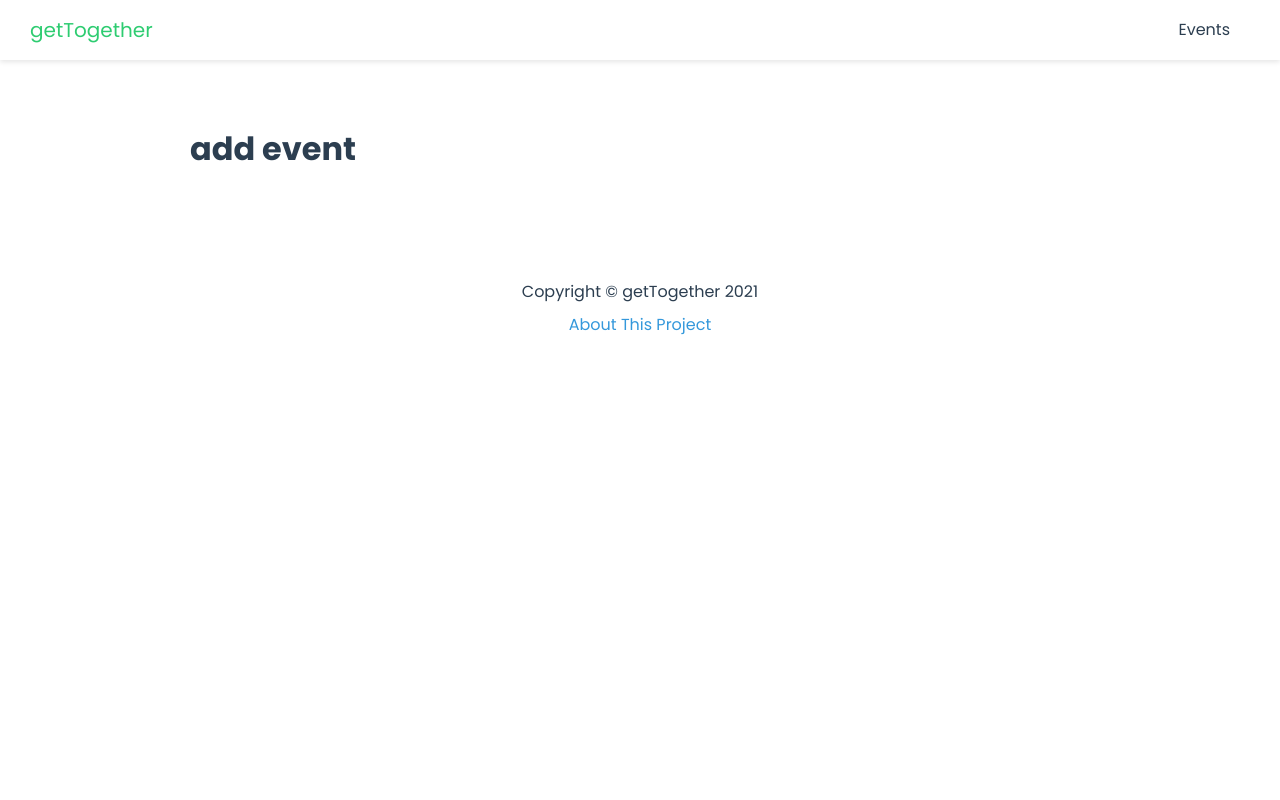
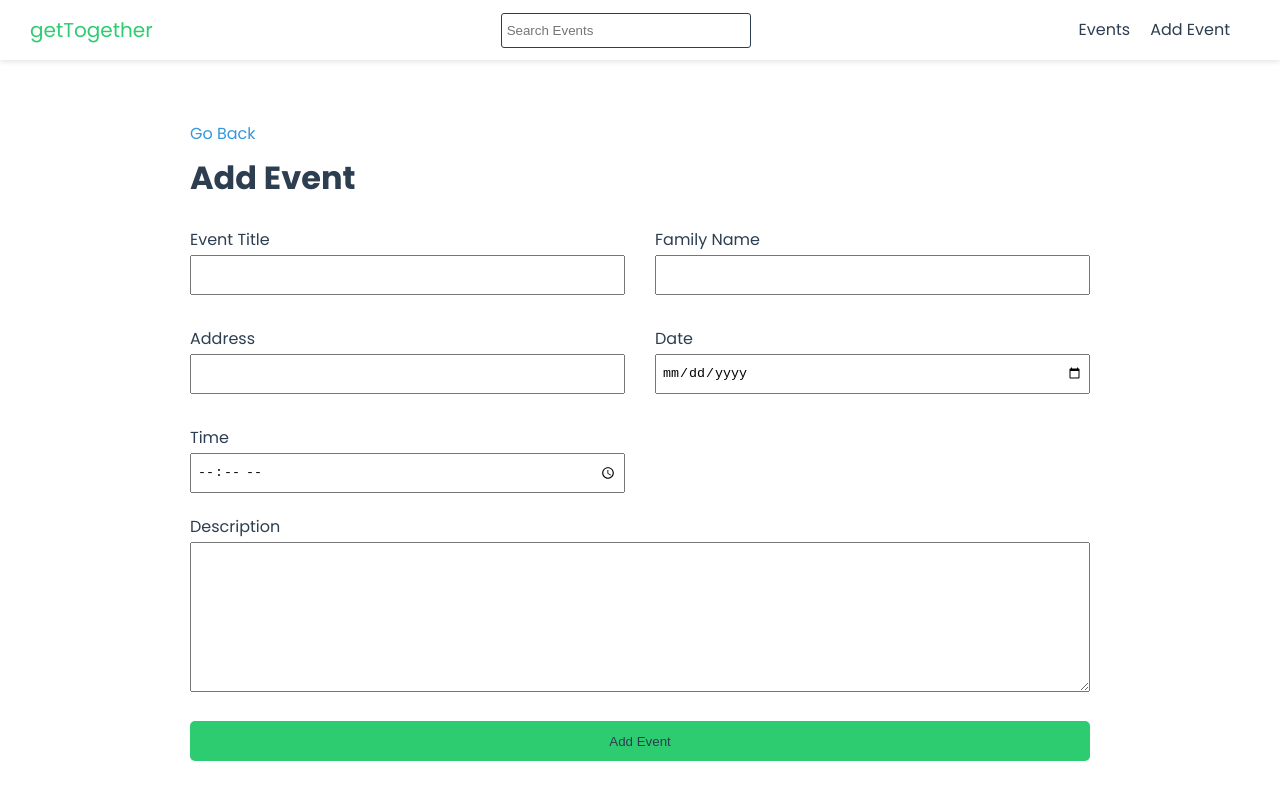
Before and after one commit to charley81/get-together-, a Next.js app: page /events/add in a window 1280 px wide. Shown: the top 800 px of the page. Built offline with nearby package versions, Linux system fonts and the light colour scheme; no server answers.

Commit message:
add event page complete

```diff
--- a/components/header.js
+++ b/components/header.js
@@ -1,5 +1,6 @@
 import Link from 'next/link'
 import styles from '@/styles/header.module.css'
+import Search from '@/components/Search'
 
 export default function Header() {
   return (
@@ -10,6 +11,8 @@
         </Link>
       </div>
 
+      <Search />
+
       <nav>
         <ul>
           <li>
@@ -17,6 +20,11 @@
               <a>Events</a>
             </Link>
           </li>
+          <li>
+            <Link href="/events/add ">
+              <a>Add Event</a>
+            </Link>
+          </li>
         </ul>
       </nav>
     </header>
--- /dev/null
+++ b/components/search.js
@@ -0,0 +1,27 @@
+import { useState } from 'react'
+import { useRouter } from 'next/router'
+import styles from '@/styles/search.module.css'
+
+export default function Search() {
+  const [term, setTerm] = useState('')
+  const router = useRouter()
+
+  const handleSubmit = e => {
+    e.preventDefault()
+    router.push(`/events/search/?term=${term}`)
+    setTerm('')
+  }
+
+  return (
+    <div className={styles.search}>
+      <form onSubmit={handleSubmit}>
+        <input
+          type="text"
+          value={term}
+          onChange={e => setTerm(e.target.value)}
+          placeholder="Search Events"
+        />
+      </form>
+    </div>
+  )
+}
--- a/package.json
+++ b/package.json
@@ -10,9 +10,11 @@
   },
   "dependencies": {
     "next": "11.0.1",
+    "qs": "^6.10.1",
     "react": "17.0.2",
     "react-dom": "17.0.2",
-    "react-icons": "^4.2.0"
+    "react-icons": "^4.2.0",
+    "react-toastify": "^7.0.4"
   },
   "devDependencies": {
     "eslint": "7.29.0",
--- a/pages/events/[slug].js
+++ b/pages/events/[slug].js
@@ -12,7 +12,6 @@
   }
 
   const router = useRouter()
-  console.log(router)
   return (
     <Layout>
       <div className={styles.event}>
--- a/pages/events/add.js
+++ b/pages/events/add.js
@@ -1,9 +1,131 @@
+import { useState } from 'react'
+import { useRouter } from 'next/router'
+import Link from 'next/link'
 import Layout from '../../components/layout'
+import { API_URL } from '@/config/index'
+import styles from '@/styles/form.module.css'
+import { ToastContainer, toast } from 'react-toastify'
+import 'react-toastify/dist/ReactToastify.css'
 
 export default function AddEventPage() {
+  const [values, setValues] = useState({
+    title: '',
+    familyName: '',
+    address: '',
+    date: '',
+    time: '',
+    description: '',
+  })
+
+  const router = useRouter()
+
+  const handleSubmit = async e => {
+    e.preventDefault()
+
+    // validation
+    const hasEmptyFields = Object.values(values).some(element => element === '')
+
+    if (hasEmptyFields) {
+      toast.error('Please fill in all fields')
+    }
+
+    const res = await fetch(`${API_URL}/events`, {
+      method: 'POST',
+      headers: {
+        'Content-Type': 'application/json',
+      },
+      body: JSON.stringify(values),
+    })
+
+    if (!res.ok) {
+      toast.error('Something Went Wrong')
+    } else {
+      const evt = await res.json()
+      router.push(`/events/${evt.slug}`)
+    }
+  }
+
+  const handleInputChange = e => {
+    const { name, value } = e.target
+    setValues({ ...values, [name]: value })
+  }
+
   return (
     <Layout title="Add New Event">
-      <h1>add event</h1>
+      <Link href="/events">
+        <a>Go Back</a>
+      </Link>
+      <h1>Add Event</h1>
+      <ToastContainer />
+
+      <form onSubmit={handleSubmit} className={styles.form}>
+        <div className={styles.grid}>
+          <div>
+            <label htmlFor="name">Event Title</label>
+            <input
+              type="text"
+              id="title"
+              name="title"
+              value={values.title}
+              onChange={handleInputChange}
+            />
+          </div>
+          <div>
+            <label htmlFor="familyName">Family Name</label>
+            <input
+              type="text"
+              id="familyName"
+              name="familyName"
+              value={values.familyName}
+              onChange={handleInputChange}
+            />
+          </div>
+          <div>
+            <label htmlFor="name">Address</label>
+            <input
+              type="text"
+              id="address"
+              name="address"
+              value={values.address}
+              onChange={handleInputChange}
+            />
+          </div>
+          <div>
+            <label htmlFor="name">Date</label>
+            <input
+              type="date"
+              id="date"
+              name="date"
+              value={values.date}
+              onChange={handleInputChange}
+            />
+          </div>
+          <div>
+            <label htmlFor="name">Time</label>
+            <input
+              type="time"
+              id="time"
+              name="time"
+              value={values.time}
+              onChange={handleInputChange}
+            />
+          </div>
+        </div>
+
+        <div>
+          <label htmlFor="description">Description</label>
+          <textarea
+            name="description"
+            id="description"
+            cols="30"
+            rows="10"
+            value={values.description}
+            onChange={handleInputChange}
+          ></textarea>
+        </div>
+
+        <input type="submit" value="Add Event" className="btn" />
+      </form>
     </Layout>
   )
 }
--- /dev/null
+++ b/styles/form.module.css
@@ -0,0 +1,39 @@
+.form label {
+  display: block;
+}
+
+.form input {
+  width: 100%;
+  height: 40px;
+  padding: 5px;
+}
+
+.form textarea {
+  width: 100%;
+  height: 150px;
+}
+
+.form input[type='submit'] {
+  display: block;
+  width: 100%;
+  margin: 20px 0 30px;
+}
+
+.form .file {
+  border: 1px var(--color-primary) solid;
+  background-color: var(--color-light);
+  padding: 10px;
+}
+
+.grid {
+  display: grid;
+  grid-template-columns: 1fr 1fr;
+  gap: 30px;
+  margin-bottom: 20px;
+}
+
+@media (max-width: 600px) {
+  .grid {
+    grid-template-columns: 1fr;
+  }
+}
--- a/styles/globals.css
+++ b/styles/globals.css
@@ -5,6 +5,7 @@
   --color-dark: #2c3e50;
   --color-primary: #2ecc71;
   --color-secondary: #3498db;
+  --border-radius: 3px;
 }
 
 * {
--- /dev/null
+++ b/styles/search.module.css
@@ -0,0 +1,7 @@
+.search input {
+  width: 250px;
+  height: 35px;
+  padding: 5px;
+  border: 1px var(--color-dark) solid;
+  border-radius: var(--border-radius);
+}
```
Also changed, not shown: pages/events/search.js (added, +43 -0 lines), 1 other file (tests, documents, lock files or other folders).
